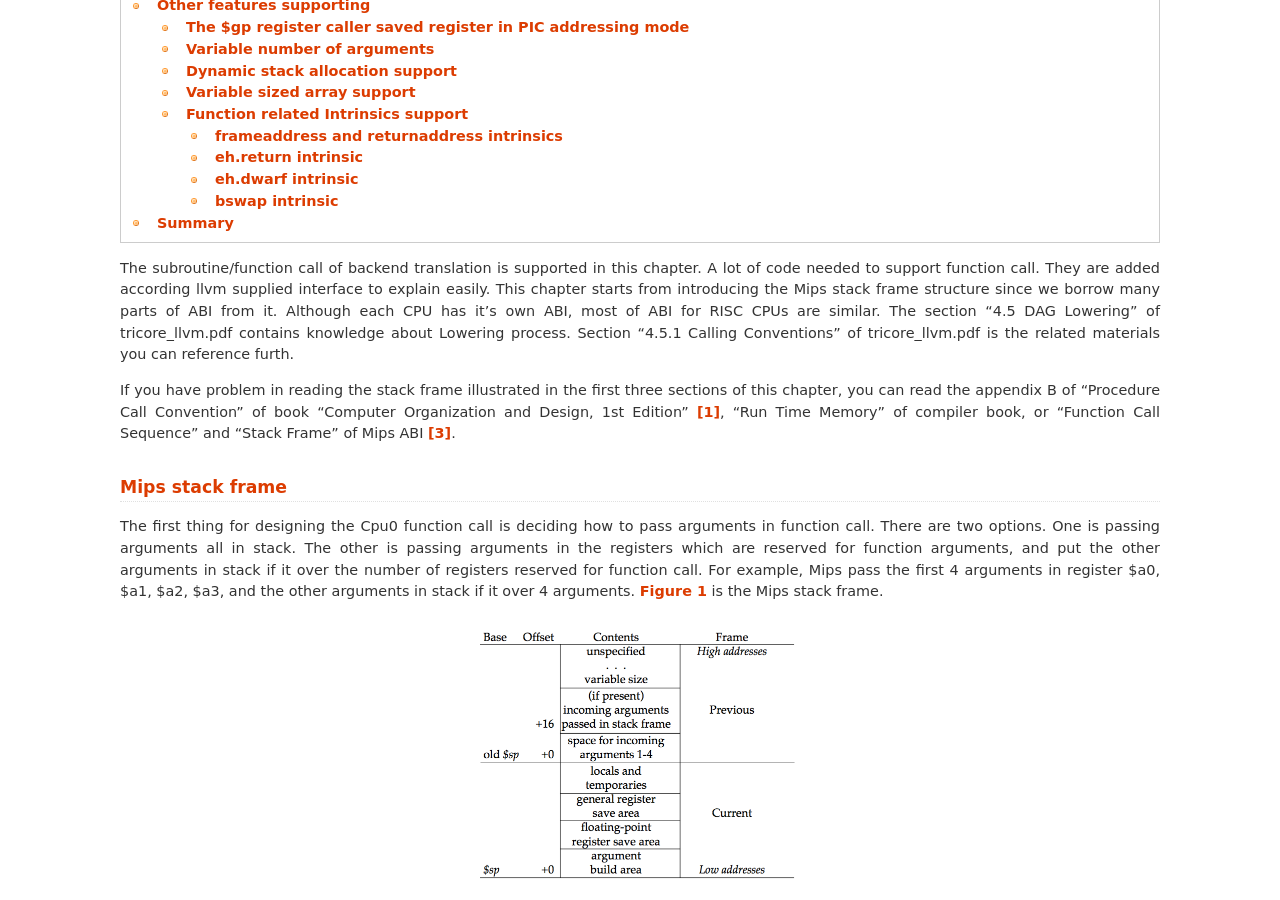
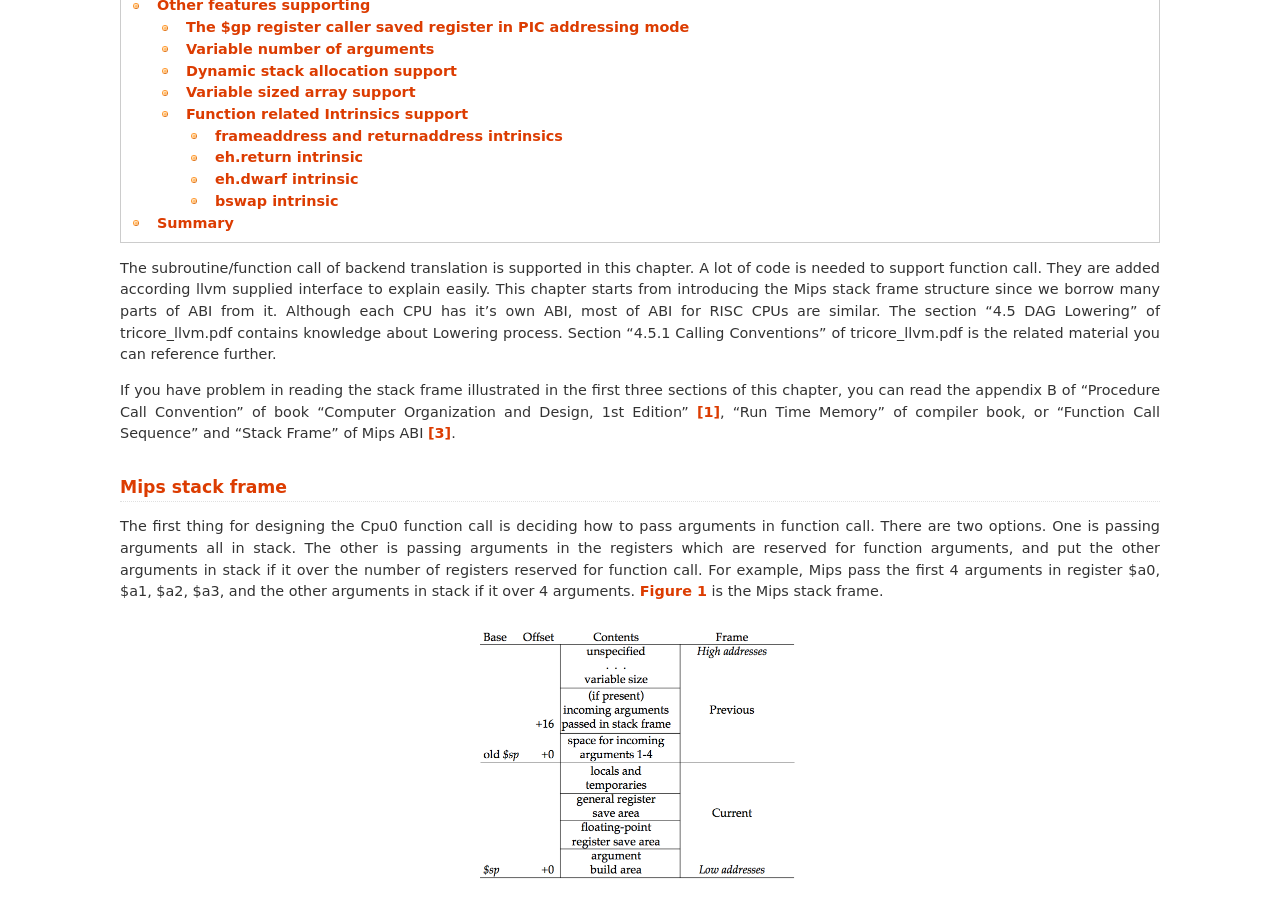
Before and after one commit to Jonathan2251/lbd, a Sphinx documentation site: the page built from source/funccall.rst, in a window 1280 px wide and 900 px high, scrolled down 454 px. Built offline with Sphinx 7.4.7, drawn with Linux system fonts in a browser that asks for light colours; formulas are drawn with MathJax 3; pages that are not in the unit, such as notebooks, are missing from menus; some of the changed text lies outside the part shown.

```diff
--- a/source/funccall.rst
+++ b/source/funccall.rst
@@ -9,14 +9,14 @@ Function call
 
 The subroutine/function call of backend translation is supported in this
 chapter.
-A lot of code needed to support function call. They are added according llvm
+A lot of code is needed to support function call. They are added according llvm
 supplied interface to explain easily.
 This chapter starts from introducing the Mips stack frame structure since we
 borrow many parts of ABI from it.
 Although each CPU has it's own ABI, most of ABI for RISC CPUs are similar.
 The section “4.5 DAG Lowering” of tricore_llvm.pdf contains knowledge
 about Lowering process. Section “4.5.1 Calling Conventions” of tricore_llvm.pdf
-is the related materials you can reference furth.
+is the related material you can reference further.
 
 If you have problem in reading the stack frame illustrated in the first three
 sections of this chapter, you can read the appendix B of “Procedure Call
--- a/source/llvmstructure.rst
+++ b/source/llvmstructure.rst
@@ -1761,9 +1761,9 @@ is called Cpu0Other.td, which is shown below:
 
 .. code-block:: bash
 
-  118-165-12-177:lld Jonathan$ pwd
-  /home/cschen/test/lbd
-  118-165-12-177:lld Jonathan$ make genexample
+  118-165-12-177:lbd Jonathan$ pwd
+  /Users/Jonathan/test/lbd
+  118-165-12-177:lbd Jonathan$ make genexample
 
 .. rubric:: lbdex/chapters/Chapter2/Cpu0Other.td
 .. literalinclude:: ../lbdex/chapters/Chapter2/Cpu0Other.td
```
Also changed, not shown: other parts of source/funccall.rst (+2 -2 lines), source/verilog.rst (+6 -9 lines).
